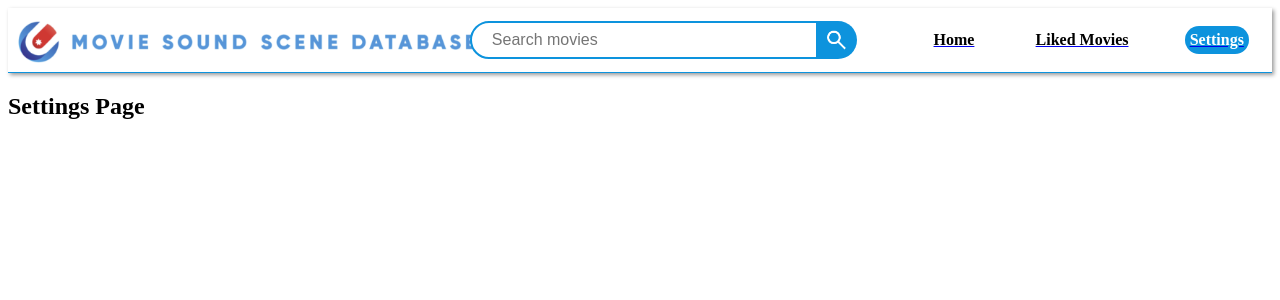
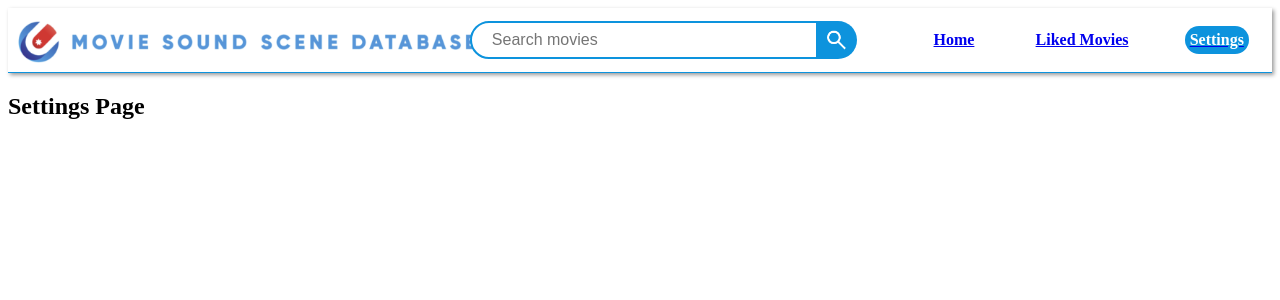
Before and after one commit to hquino1/Movie-Scene-Tracklist, a Next.js app in the folder frontend/: page /settings in a window 1280 px wide. Shown: the top 300 px of the page. Built offline with nearby package versions, Linux system fonts and the light colour scheme.

Commit message:
implementing movie info

```diff
--- a/frontend/components/HomeContent/HomeContent.module.css
+++ b/frontend/components/HomeContent/HomeContent.module.css
@@ -8,13 +8,13 @@
 .movieCardHolder{
     padding: 0;
     position: relative;
-    width: auto;
+    width: 55%;
     height: 100%;
     margin-left: auto;
     margin-right: auto;
     list-style: none;
     display: flex;
-    gap: 4px;
+    gap: 10px;
     flex-wrap: wrap;
     justify-content: center;
 }
--- a/frontend/components/HomeContent/HomeContent.tsx
+++ b/frontend/components/HomeContent/HomeContent.tsx
@@ -53,7 +53,8 @@ const HomeContent: React.FC<HomeContentProps> = ({search, userInput}) => {
             {/* {movieData && (<MovieCard responseObject={movieData.results[0]}></MovieCard>)} */}
             <ul className={styles.movieCardHolder}>
                 {movieData && movieData.results.map((movie, key) => (
-                    <li key={key} className={styles.testContainer}><MovieCard responseObject={movie}></MovieCard></li>
+                    // <li key={key} className={styles.testContainer}><MovieCard responseObject={movie}></MovieCard></li>
+                    <MovieCard responseObject={movie} key={key}></MovieCard>
                 ))}
             </ul>
         </section>
--- a/frontend/components/HomeNavBar/HomeNavBar.module.css
+++ b/frontend/components/HomeNavBar/HomeNavBar.module.css
@@ -6,6 +6,7 @@
     background-color: whitesmoke;
     box-shadow: 2px 2px 4px rgba(0, 0, 0, 0.4);
     display: flex;
+    border-bottom: 1px solid #0D93DD;
 }
 
 .ulHomeNav{
@@ -26,9 +27,20 @@
     padding: 5px 5px 5px 5px;
     border-radius: 15px;
     font-weight: bold;
+    font-size: 13px;
 }
 
 .liContainer:hover{
     cursor: pointer;
     background-color: lightgray;
 }
+
+.active{
+    position: relative;
+    margin-top: auto;
+    margin-bottom: auto;
+    padding: 5px 5px 5px 5px;
+    border-radius: 15px;
+    font-weight: bold;
+    color: #0D93DD;
+}
--- a/frontend/components/NavBar/NavBar.module.css
+++ b/frontend/components/NavBar/NavBar.module.css
@@ -104,7 +104,6 @@
     margin-bottom: auto;
     padding: 5px 5px 5px 5px;
     border-radius: 15px;
-    font-weight: bold;
     background-color: #0D93DD;
     color: white;
 }
--- a/frontend/components/NavBar/NavBar.tsx
+++ b/frontend/components/NavBar/NavBar.tsx
@@ -45,11 +45,7 @@ const NavBar: React.FC<NavBarProps> = ({getUserInput}) => {
             <ul className={styles.ulContainer}>
                 <Link href={'/home'} className={styles.linkContainer}>
                     <li
-                        className={styles.liContainer}
-                        style={{
-                            backgroundColor: pathname === '/home' ? '#0D93DD' : 'transparent',
-                            color: pathname === '/home' ? 'white' : 'black'
-                        }}
+                        className={`${styles.liContainer} ${pathname === '/home' ? styles.active : ''}`}
                         >
                         Home
                     </li>
@@ -57,11 +53,11 @@ const NavBar: React.FC<NavBarProps> = ({getUserInput}) => {
 
                 <Link href={'/likedMovies'} className={styles.linkContainer}>
                     <li
-                    className={styles.liContainer}
-                    style={{
-                        backgroundColor: pathname === '/likedMovies' ? '#0D93DD' : 'transparent',
-                        color: pathname === '/likedMovies' ? 'white' : 'black'
-                    }}
+                    className={`${styles.liContainer} ${pathname === '/likedMovies' ? styles.active : ''}`}
+                    // style={{
+                    //     backgroundColor: pathname === '/likedMovies' ? '#0D93DD' : 'transparent',
+                    //     color: pathname === '/likedMovies' ? 'white' : 'black'
+                    // }}
                     >
                     Liked Movies
                     </li>
@@ -69,12 +65,7 @@ const NavBar: React.FC<NavBarProps> = ({getUserInput}) => {
 
                 <Link href={'/settings'} className={styles.linkContainer}>
                     <li
-                    className={styles.liContainer}
-                    style={{
-                        backgroundColor: pathname === '/settings' ? '#0D93DD' : 'transparent',
-                        color: pathname === '/settings' ? 'white' : 'black'
-
-                    }}
+                    className={`${styles.liContainer} ${pathname === '/settings' ? styles.active : ''}`}
                     >
                     Settings
                     </li>
```
Also changed, not shown: frontend/app/movie/[info]/page.tsx (added, +8 -0 lines), frontend/components/MovieCard/MovieCard.module.css (+12 -0 lines), frontend/components/MovieCard/MovieCard.tsx (+9 -1 lines).
